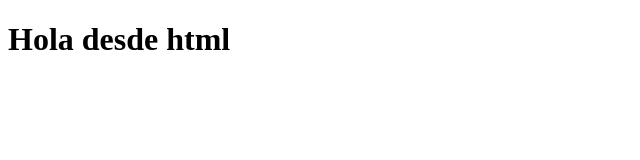
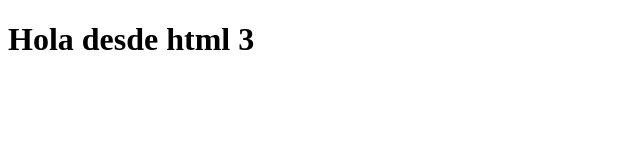
Before and after one commit to danyboy790/test2, a plain HTML site: page index.html in a window 1280 px wide. Shown: the full height of the page, 0-640 px from the left. Drawn offline with Linux system fonts and the light colour scheme.

```diff
--- a/index.html
+++ b/index.html
@@ -6,6 +6,6 @@
     <title>Document</title>
 </head>
 <body>
-    <h1>Hola desde html</h1>
+    <h1>Hola desde html 3</h1>
 </body>
 </html>
```
